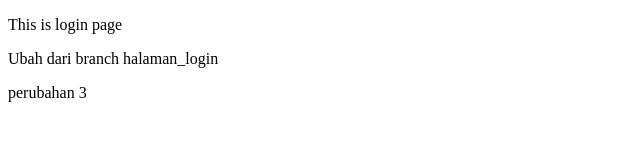
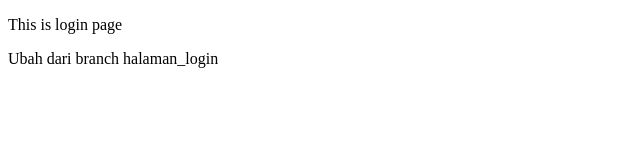
Before and after one commit to nadzirarifqi/test-RPL, a plain HTML site: page login.html in a window 1280 px wide. Shown: the whole page, without its empty margins (0-640 px from the left). Drawn offline with Linux system fonts and the light colour scheme.

Commit message:
perubahan revert

```diff
--- a/login.html
+++ b/login.html
@@ -9,8 +9,5 @@
     <p>This is login page</p>
     <p>Ubah dari branch halaman_login</p>
 
-    <p>perubahan 3</p>
-
-
 </body>
 </html>
```
